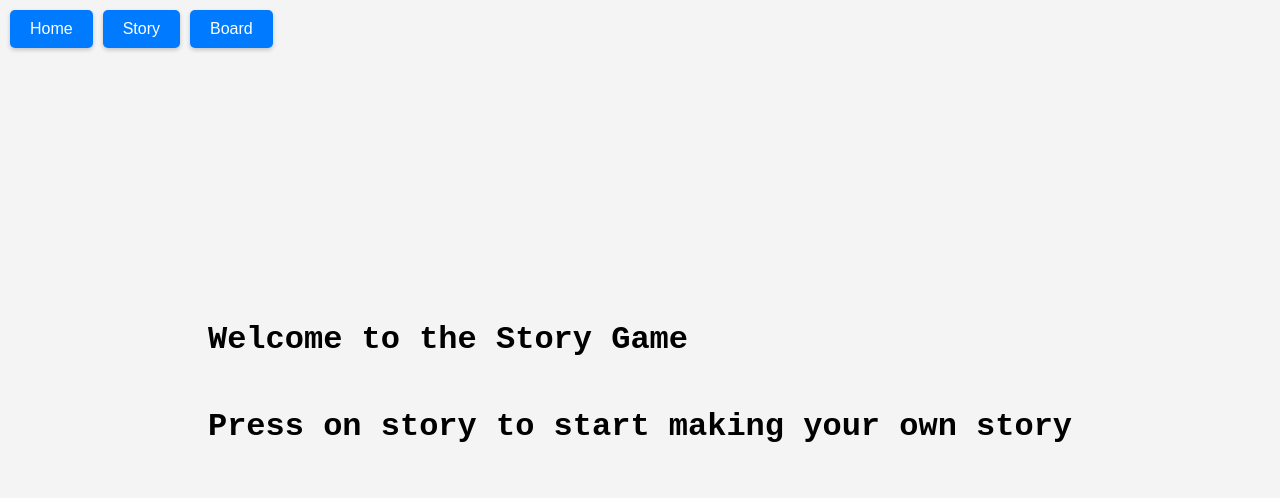
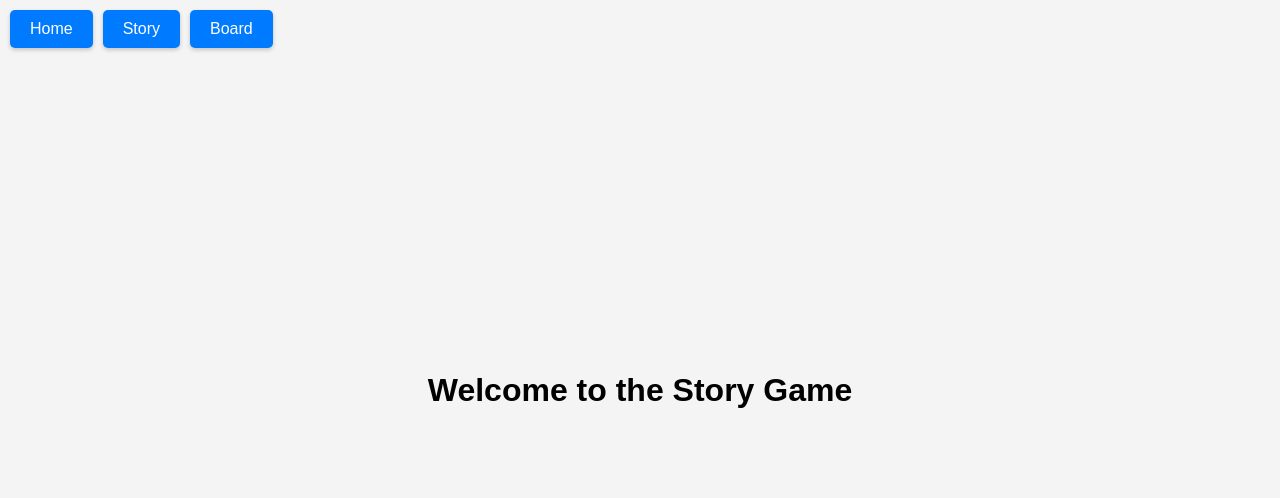
Before and after one commit to web2164/storybeta, a website: page public/index.html in a window 1280 px wide. Shown: the top 498 px of the page. Drawn offline with Linux system fonts and the light colour scheme.

Commit message:
원상복구

```diff
--- a/public/index.html
+++ b/public/index.html
@@ -7,10 +7,8 @@
     <link rel="stylesheet" href="style.css">
 </head>
 <body>
-    <pre>
-        <h1>Welcome to the Story Game</h1>
-        <h1>Press on story to start making your own story</h1>
-    </pre>
+
+    <h1>Welcome to the Story Game</h1>
 
     <div class="fixed-buttons">
         <button onclick="window.location.href='/'">Home</button>
```
